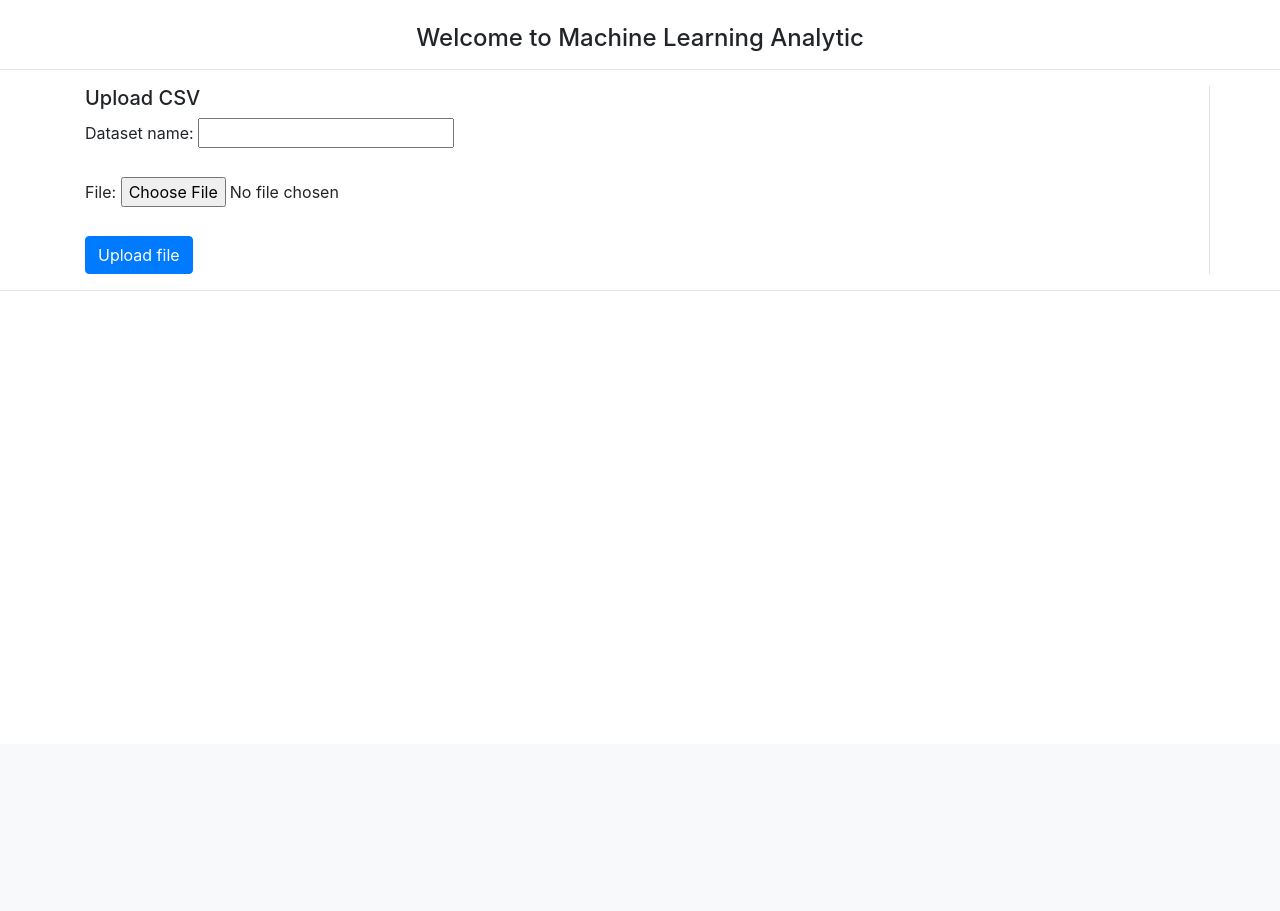
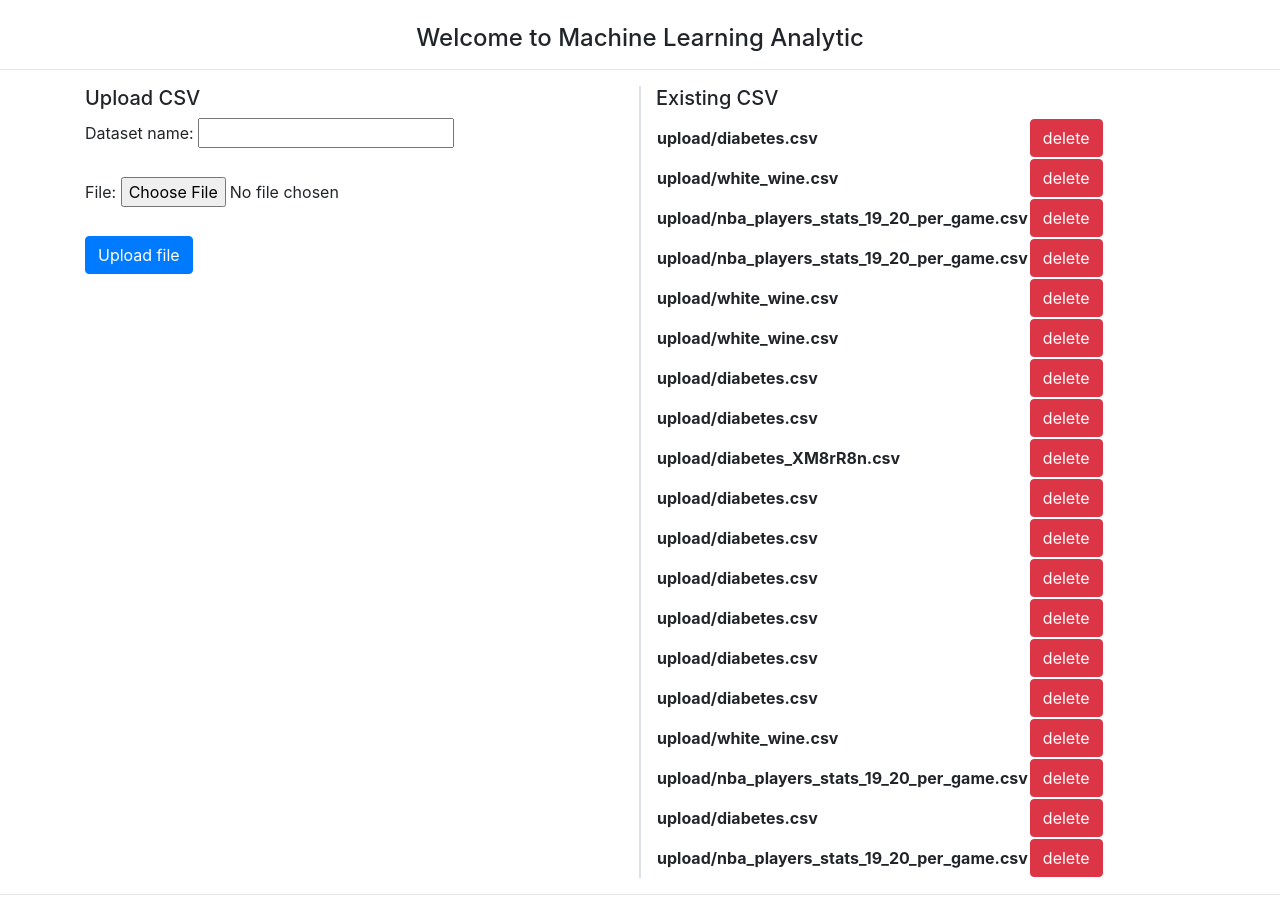
Before and after one commit to naimulhq/157A-Final-Project, a Django app: page / in a window 1280 px wide. Shown: the part 56-967 px from the top of the page. Before the commit the page ends 347 px from the top, so only its background shows below. Run offline with Django 3.2, Linux system fonts and the light colour scheme; data comes from the database, SQL or seed files in the repository; lists and menus that the app fills with data are empty.

Commit message:
Added .csv file deletion functionality

```diff
--- a/finalproject/finalprojectapp/templates/index.html
+++ b/finalproject/finalprojectapp/templates/index.html
@@ -23,8 +23,30 @@
                 <b>{{ status }}</b>
             </form>
         </div>
+        <div class="col border-left">
+            <h5>Existing CSV</h5>
+                <table>
+                    {% if count == 0 %}
+                        <h5>No Files</h5>
+                    {% else %}
+                        {% for file in f %}
+                        <tr>
+                            <th>{{file.file_content}}</th>
+                            <th>
+                                <form method="post" id="delete" >
+                                    {% csrf_token %}
+                                    <button type="submit" class="btn btn-primary btn-danger" value="{{file.id}}" name='delete'>delete</button>
+                                </form>
+                            </th>
+                        </tr>
+                        {% endfor %}
+                    {% endif %}
+                </table>
+        </div>
     </div>
 </div>
+
+
 <hr/>
 
 
--- a/finalproject/finalprojectapp/views.py
+++ b/finalproject/finalprojectapp/views.py
@@ -9,6 +9,7 @@ from rest_framework.renderers import TemplateHTMLRenderer
 from rest_framework import status
 from .models import FileModel
 from .serializers import FileSerializer
+
 class YourViewName(APIView):
     parser_classes = [JSONParser, FormParser, MultiPartParser]
     renderer_classes = [TemplateHTMLRenderer]
@@ -16,18 +17,25 @@ class YourViewName(APIView):
     # See Django REST Request class here:
     # https://www.django-rest-framework.org/api-guide/requests/
     def get(self, request):
-        return Response(status=status.HTTP_200_OK)
+        f = FileModel.objects.all()
+        return Response({'f': f, 'count':len(f)},status=status.HTTP_200_OK)
     def post(self, request):
         # Upload form
         if 'upload' in request.data:
             file_serializer = FileSerializer(data=request.data)
+        if 'delete' in request.data:
+            file_id = request.data['delete']
+            FileModel.objects.filter(id=file_id).delete()
+            f = FileModel.objects.all()
+            return Response({'f':f, 'count':len(f)},status=status.HTTP_200_OK)
         if file_serializer.is_valid():
             data = (file_serializer.validated_data)['file_content']
             name = data.name
+            f = FileModel.objects.all()
             if(name.find('.csv') == -1):
-                return Response({'status': 'Wrong File Type. Upload only .csv files'},status=status.HTTP_201_CREATED)
+                return Response({'status': 'Wrong File Type. Upload only .csv files','f': f,'count':len(f)},status=status.HTTP_201_CREATED)
             else:
                 file_serializer.save()
-                return Response({'status': 'Upload successful!'},status=status.HTTP_201_CREATED)
+                return Response({'status': 'Upload successful!','f': f,'count':len(f)},status=status.HTTP_201_CREATED)
         else:
             return Response(status=status.HTTP_400_BAD_REQUEST)
```
